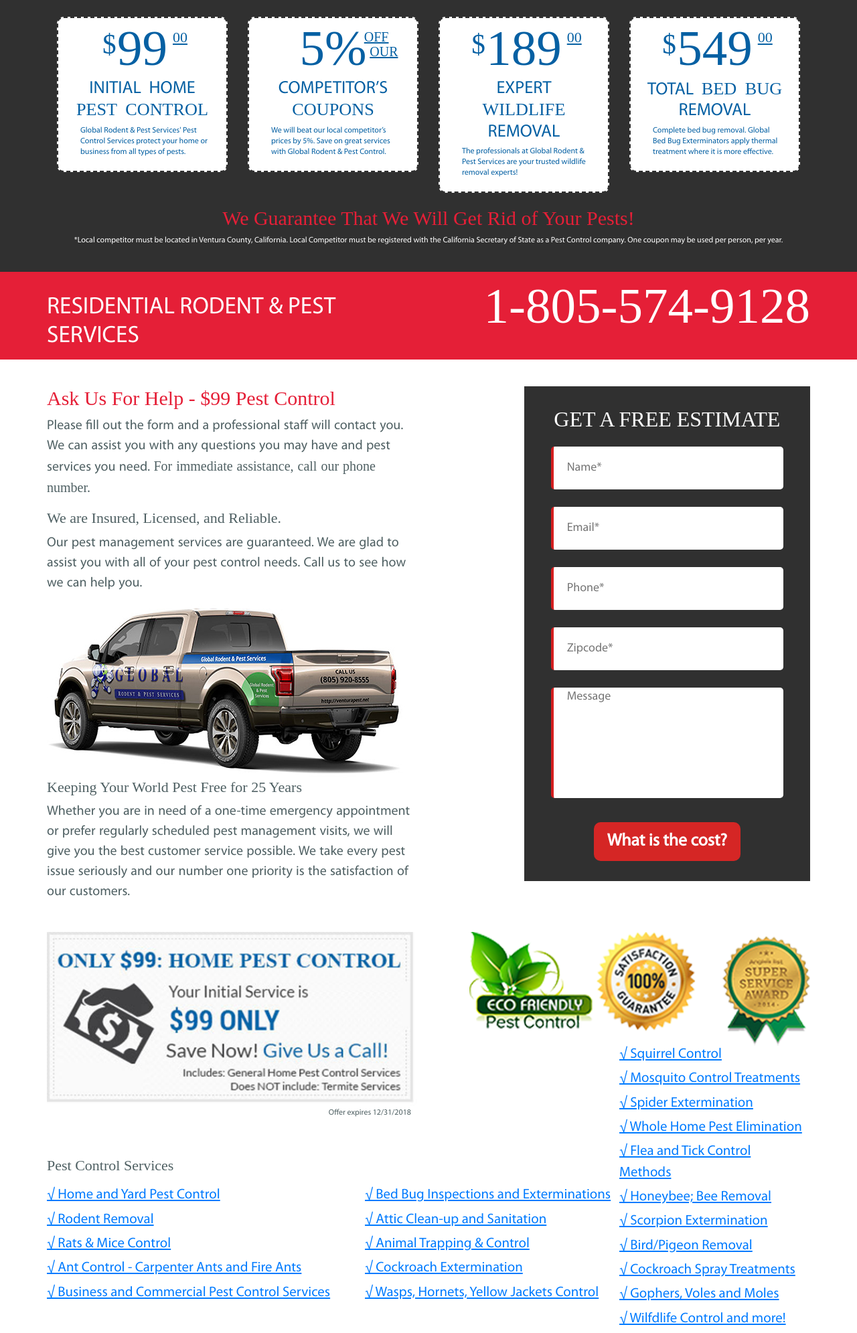
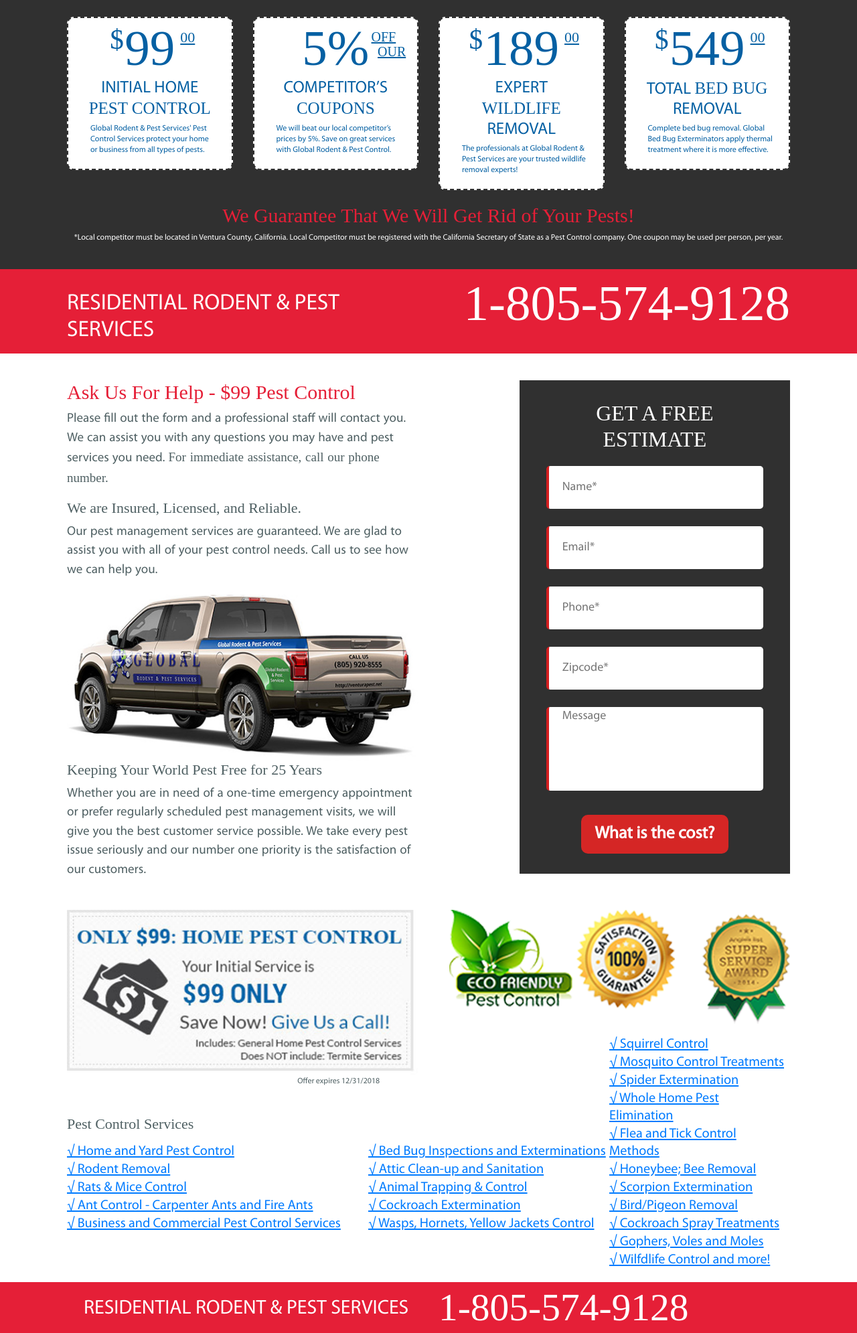
Before and after one commit to sinanmazumder/global, a plain HTML site: page index.html in a window 1280 px wide. Shown: the part 646-2637 px from the top of the page at 67% size. Drawn offline with nearby package versions, Linux system fonts and the light colour scheme; a web font is replaced by a local one.

Commit message:
Add files via upload

```diff
--- a/css/responsive.css
+++ b/css/responsive.css
@@ -11,7 +11,7 @@
 }
 
 
-@media screen and (max-width: 1280px) {
+@media screen and (max-width: 1288px) {
     .main-nav li .nav-link {
         font-size: 18px;
         padding-left: 22px !important;
@@ -20,7 +20,15 @@
 }
 
 
-@media screen and (max-width: 1230px) {
+@media screen and (max-width: 1236px) {
+    .container-fluid {
+        padding-left: 20px;
+        padding-right: 20px;
+    }
+    .container {
+        padding-right: 10px;
+        padding-left: 10px;
+    }
     .header .main-logo {
         width: 180px;
     }
@@ -54,7 +62,7 @@
         width: 165px;
     }
     .main-nav li .nav-link {
-        font-size: 17px;
+        font-size: 15px;
         padding-left: 20px !important;
         padding-right: 20px !important;
     }
--- a/css/style.css
+++ b/css/style.css
@@ -48,15 +48,20 @@ textarea:focus {
 }
 
 section {
-    max-width: 1500px !important;
+    max-width: 2400px !important;
     width: auto;
     overflow: hidden;
     margin: 0 auto;
 }
 
 .container-fluid {
-    padding-left: 70px;
-    padding-right: 70px;
+    padding-left: 100px;
+    padding-right: 100px;
+}
+
+.container {
+    padding-right: 30px;
+    padding-left: 30px;
 }
 
 .fixed-top {
@@ -123,7 +128,7 @@ section {
 }
 
 .header .logo h1 {
-    font-size: 40px;
+    font-size: 35px;
     font-weight: bold;
     display: inline-block;
     margin: 0;
@@ -133,7 +138,7 @@ section {
 }
 
 .header .logo h1 span {
-    font-size: 20px;
+    font-size: 18px;
     font-weight: normal;
 }
 
@@ -159,8 +164,8 @@ section {
 .main-nav li .nav-link {
     font-size: 20.28px;
     color: #096AB9 !important;
-    padding-left: 23px !important;
-    padding-right: 23px !important;
+    padding-left: 18px !important;
+    padding-right: 18px !important;
 }
 
 .main-nav .nav-item:last-child .nav-link {
@@ -295,7 +300,7 @@ section {
 
 #coupons .box h1 .dollar-sign {
     font-size: 41.23px;
-    top: 15px;
+    top: 8px;
     position: absolute;
     left: -22px;
 }
@@ -308,23 +313,23 @@ section {
 }
 
 #coupons .box h1 .small.off {
-    right: -33px;
+    right: -40px;
     font-size: 20px;
 }
 
 #coupons .box h1 .small.our {
     top: 38px !important;
-    right: -47px !important;
+    right: -55px !important;
     font-weight: normal;
     font-size: 20px;
 }
 
 #coupons .box h5 {
-    font-size: 26.24px;
+    font-size: 25px;
     color: #0560A3;
     margin: 5px 0;
     text-transform: uppercase;
-    word-spacing: 6px;
+    word-spacing: 0px;
     margin-top: 0;
 }
 
@@ -363,7 +368,7 @@ section {
 }
 
 .banner h4 {
-    font-size: 35.36px;
+    font-size: 33.36px;
     text-transform: uppercase;
 }
 .banner h1 {
@@ -392,7 +397,7 @@ section {
 }
 
 .services p {
-    font-size: 20px;
+    font-size: 19px;
     color: #4F6063;
     word-spacing: 1px;
 }
@@ -428,7 +433,7 @@ section {
 .services textarea {
     width: 100%;
     margin: 13px 0;
-    height: 165px;
+    height: 125px;
     padding: 0 20px;
     border: none;
     border-left-color: currentcolor;
@@ -458,10 +463,11 @@ section {
 
 #request {
     padding: 20px 0;
+    padding-bottom: 5px;
 }
 
 #request .banner1 {
-    width: 100%;
+    width: auto;
 }
 
 #request .banner2 {
@@ -472,7 +478,7 @@ section {
     color: #4F6063;
     font-size: 11.96px;
     float: right;
-    margin-right: 2%;
+    margin-right: 11%;
 }
 
 /*end services section*/
@@ -492,9 +498,10 @@ section {
 
 #footer ul li a {
     text-decoration: underline;
-    font-size: 20.9px;
+    font-size: 20.2px;
     display: block;
-    margin: 5px 0;
+    margin: 1px 0;
+    line-height: 26px;
 }
 
 #footer ul li:last-child a {
@@ -507,7 +514,7 @@ section {
 }
 
 #footer .box.box3 {
-    margin-top: -174px;
+    margin-top: -120px;
     float: right;
     margin-right: 3%;
 }
@@ -526,6 +533,7 @@ section {
     margin-bottom: 0;
     text-transform: uppercase;
     margin-top: 18px;
+    margin-left: 25px;
 }
 
 .fbanner h1 {
```
Also changed, not shown: screenshot/Screenshot_2018-08-10 GLOBAL.jpg (added).
